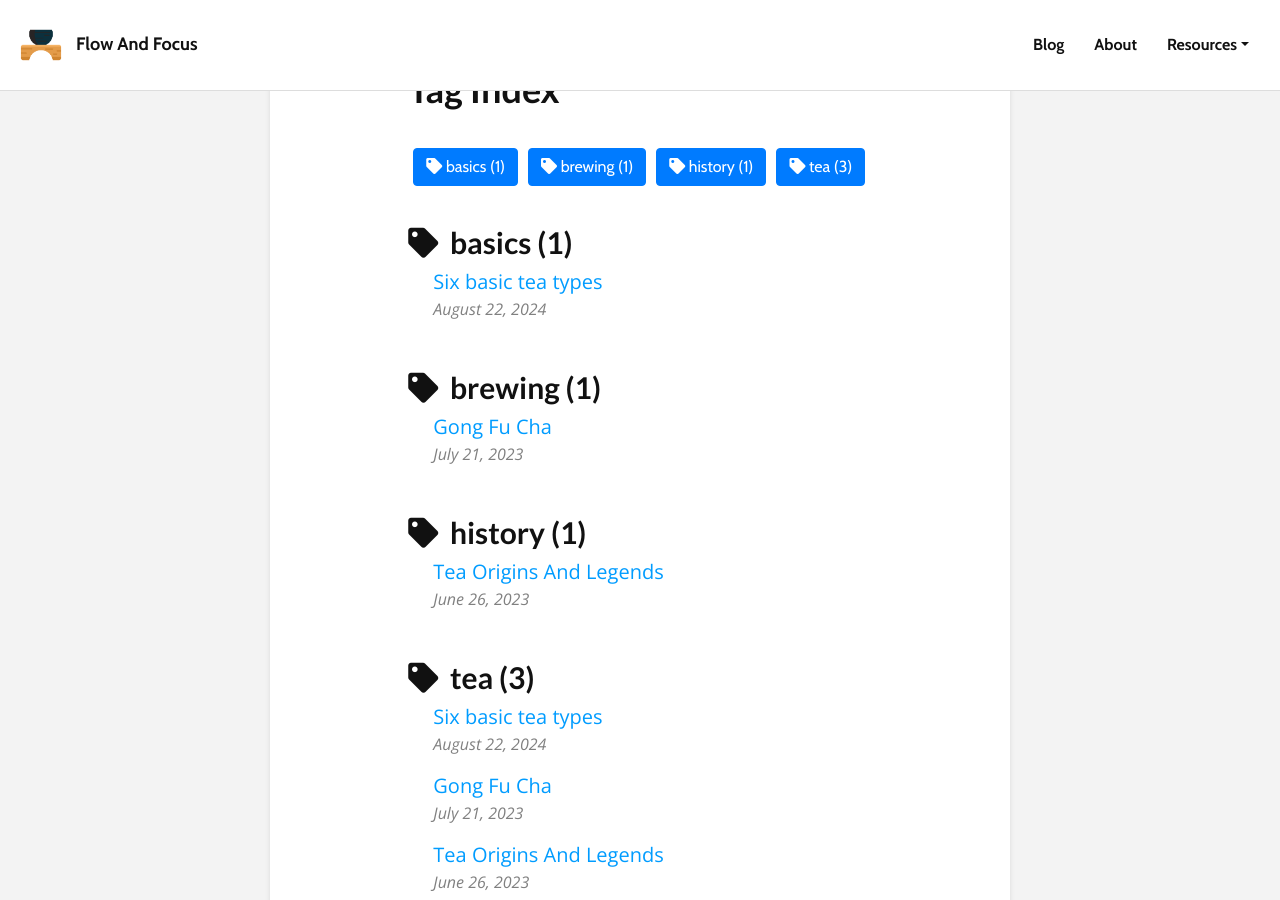
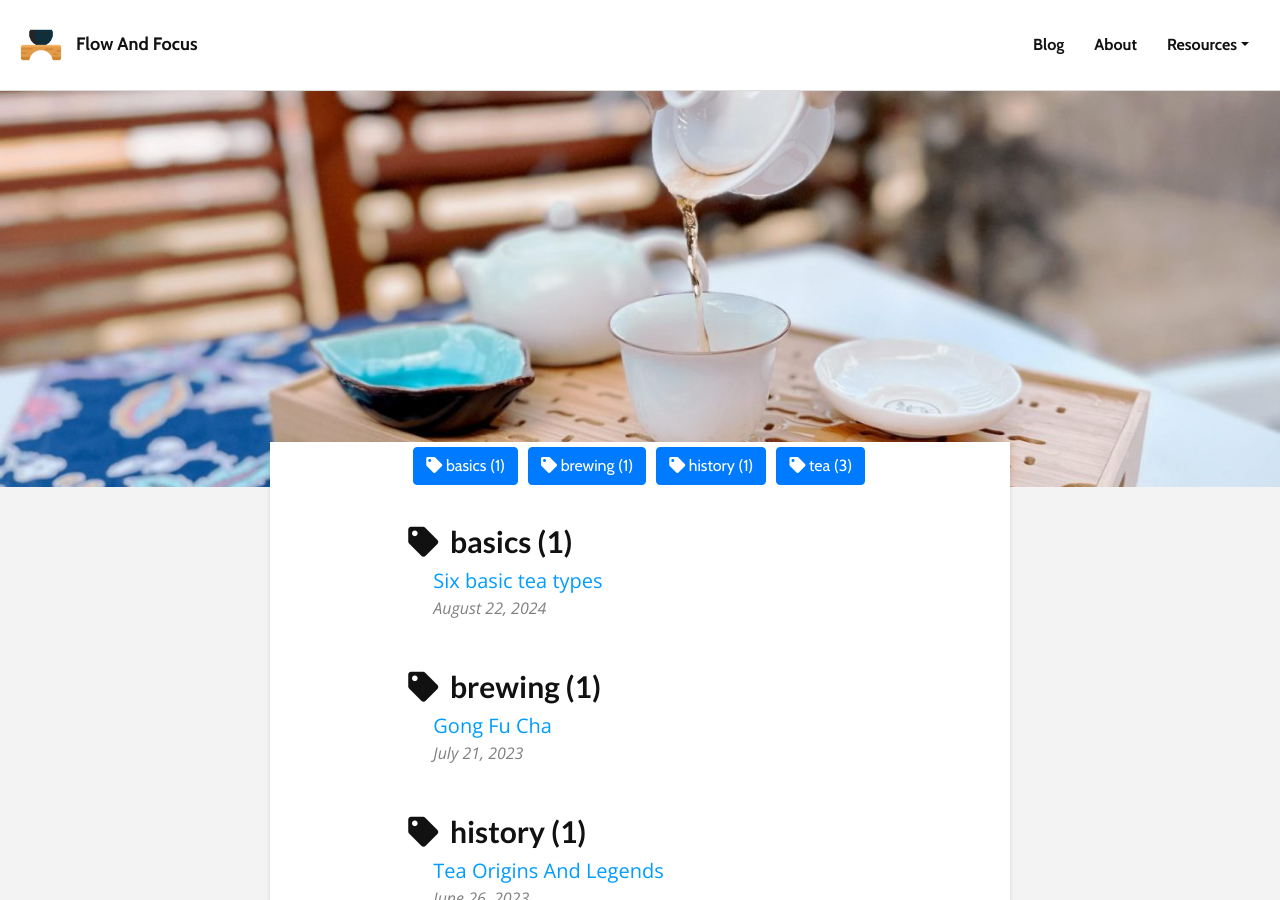
Before and after one commit to wieslawzych/flowandfocus.github.io, a Jekyll site: the page built from tags.html, in a window 1280 px wide and 900 px high. Built offline with Jekyll 4.4.1, drawn with Linux system fonts in a browser that asks for light colours; nearby versions of some CDN libraries.

Commit message:
fix archive page

```diff
--- a/tags.html
+++ b/tags.html
@@ -1,6 +1,10 @@
 ---
 layout: page
 title: 'Tag Index'
+cover-img: /assets/img/pot.jpg
+hide_meta: true
+thumbnail-img: /assets/img/pot.jpg
+share-img: /assets/img/pot.jpg
 ---
 
 {% assign date_format = site.date_format | default: "%B %-d, %Y" %}
```
